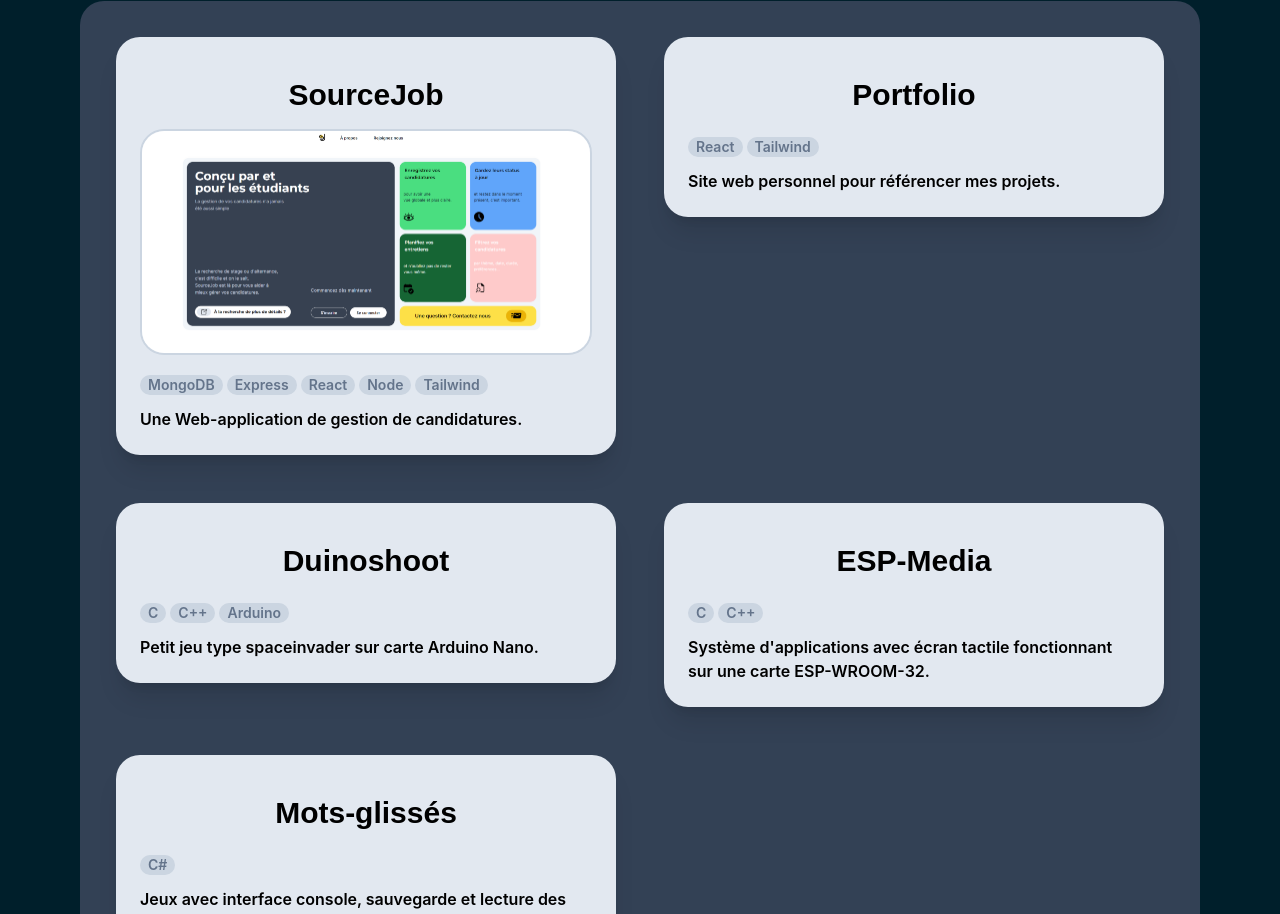
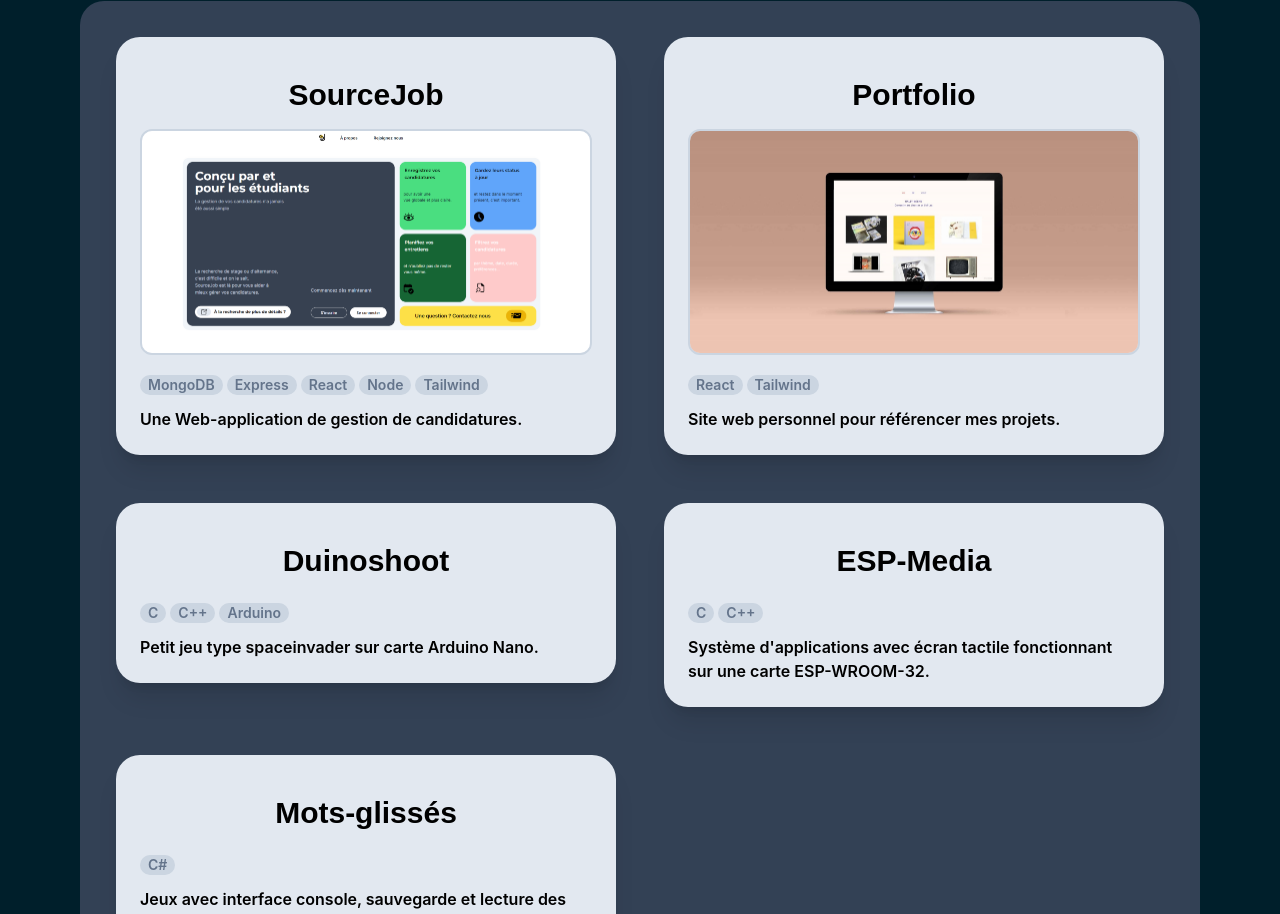
Before and after one commit to EliasLd/portfolio-2.0, a React (Create React App) app: page / in a window 1280 px wide. Shown: the part 812-1726 px from the top of the page. Built offline with nearby package versions, Linux system fonts and the light colour scheme; the HTML template or start-up script is replaced by a standard one.

Commit message:
added images

```diff
--- a/src/components/ProjectBox.jsx
+++ b/src/components/ProjectBox.jsx
@@ -32,8 +32,8 @@ export default function ProjectsDetails({project}) {
             <div className='flex justify-center my-4'>
               <p className='font-sans font-bold text-3xl'>{project.name}</p>
             </div>
-            <div className=''>
-              {project.imageName !== "" && <img src={IMG(project.imageName)} alt='' className='w-full border-2 border-slate-300 rounded-3xl mb-3'/>}
+            <div className='flex justify-center'>
+              {project.imageName !== "" && <img src={IMG(project.imageName)} alt='' className=' object-contain  border-2 border-slate-300 rounded-xl mb-3'/>}
             </div>
             <ul className='flex flex-row gap-1 justify-start flex-wrap mt-2'>
               {project.Techs.map((tech, i) => (
--- a/src/data/projects.json
+++ b/src/data/projects.json
@@ -12,7 +12,7 @@
         "Desc": "Site web personnel pour référencer mes projets.",
         "Techs": ["React", "Tailwind"],
         "GitHubLink": "https://github.com/EliasLd/portfolio-2.0",
-        "imageName":""
+        "imageName":"designPortfolio.jpg"
     },
     {
         "name": "Duinoshoot",
```
Also changed, not shown: src/assets/designPortfolio.jpg (added), src/assets/flatPortfolio.svg (added).
